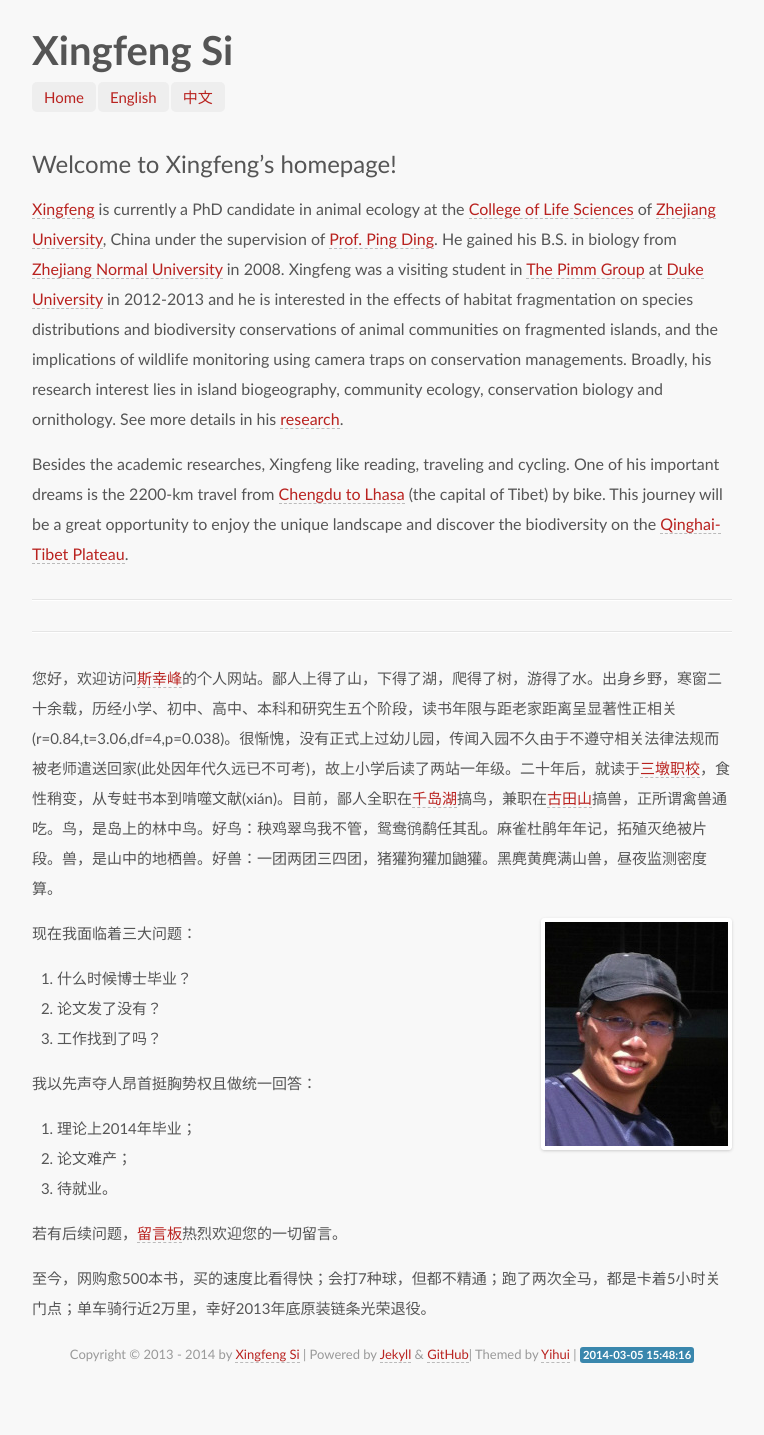
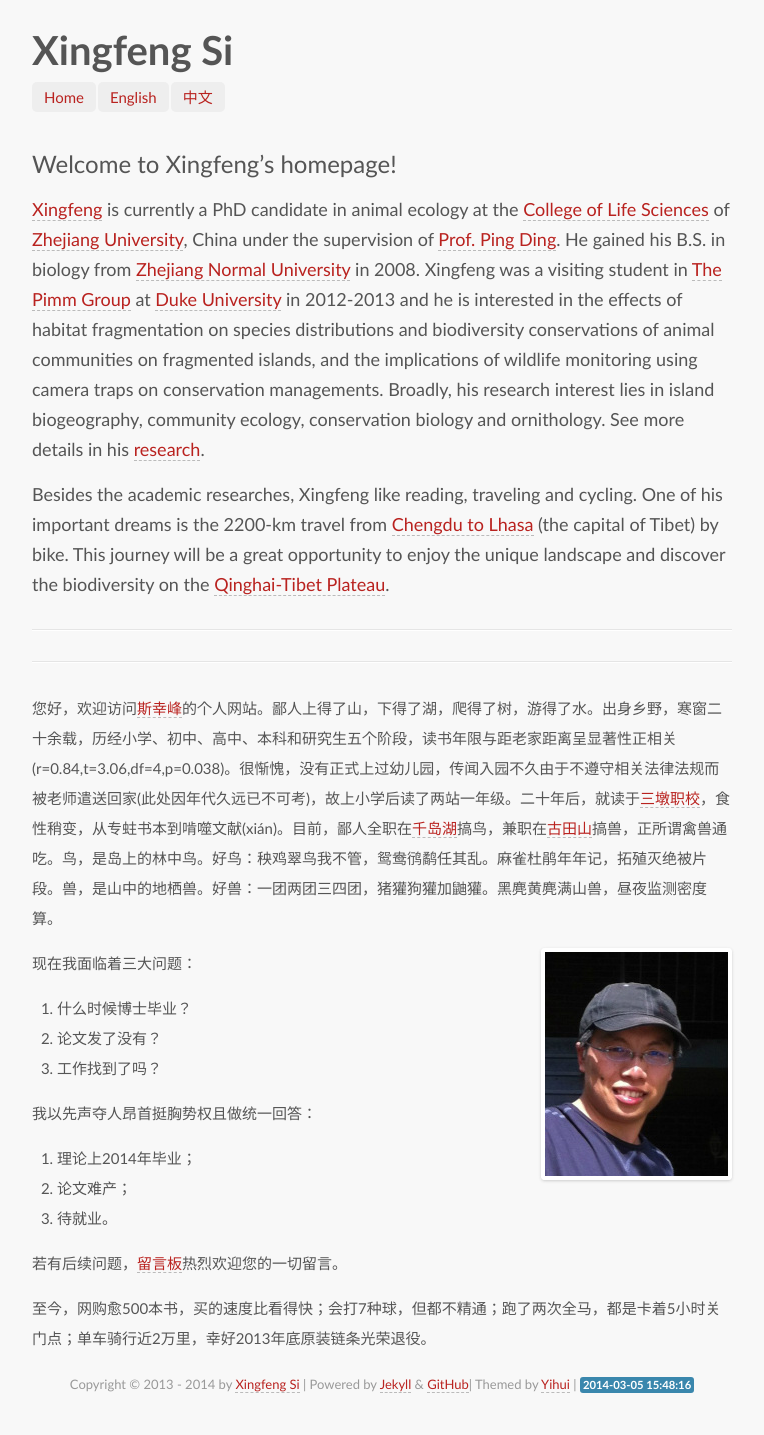
Before and after one commit to sixf/sixf.github.io, a Jekyll site: the page built from index.md, in a window 1280 px wide. Shown: the whole page, without its empty margins (258-1022 px from the left). Built offline with Jekyll 4.4.1, drawn with Linux system fonts in a browser that asks for light colours; some web fonts are replaced; Markdown is read by kramdown in place of the engine named in the settings; before the commit the page ends 1405 px from its top, so only the background shows below that.

Commit message:
large size of body

```diff
--- a/index.md
+++ b/index.md
@@ -5,11 +5,11 @@ layout: home
 
 ## Welcome to Xingfeng’s homepage!
 
-<p style="font-size: medium;">
+<p style="font-size: large;">
 <a href="/" title="Xingfeng Si">Xingfeng</a> is currently a PhD candidate in animal ecology at the <a href="http://www.cls.zju.edu.cn/en/">College of Life Sciences</a> of <a href="http://www.zju.edu.cn" title="Zhejiang University">Zhejiang University</a>, China under the supervision of <a href="http://mypage.zju.edu.cn/personnelCard/pingding">Prof. Ping Ding</a>. He gained his B.S. in biology from <a href="http://www.zjnu.cn">Zhejiang Normal University</a> in 2008. Xingfeng was a visiting student in <a href="http://www.thepimmgroup.org]">The Pimm Group</a> at <a href="http://www.duke.edu">Duke University</a> in 2012-2013 and he is interested in the effects of habitat fragmentation on species distributions and biodiversity conservations of animal communities on fragmented islands, and the implications of wildlife monitoring using camera traps on conservation managements. Broadly, his research interest lies in island biogeography, community ecology, conservation biology and ornithology. See more details in his <a href="/en/about" title="About Me">research</a>.
 </p>
 
-<p style="font-size: medium;">
+<p style="font-size: large;">
 Besides the academic researches, Xingfeng like reading, traveling and cycling. One of his important dreams is the 2200-km travel from <a href="http://en.wikipedia.org/wiki/China_National_Highway_318">Chengdu to Lhasa</a> (the capital of Tibet) by bike. This journey will be a great opportunity to enjoy the unique landscape and discover the biodiversity on the <a href="http://en.wikipedia.org/wiki/Qinghai-Tibet_Plateau">Qinghai-Tibet Plateau</a>.
 </p>
 
```
